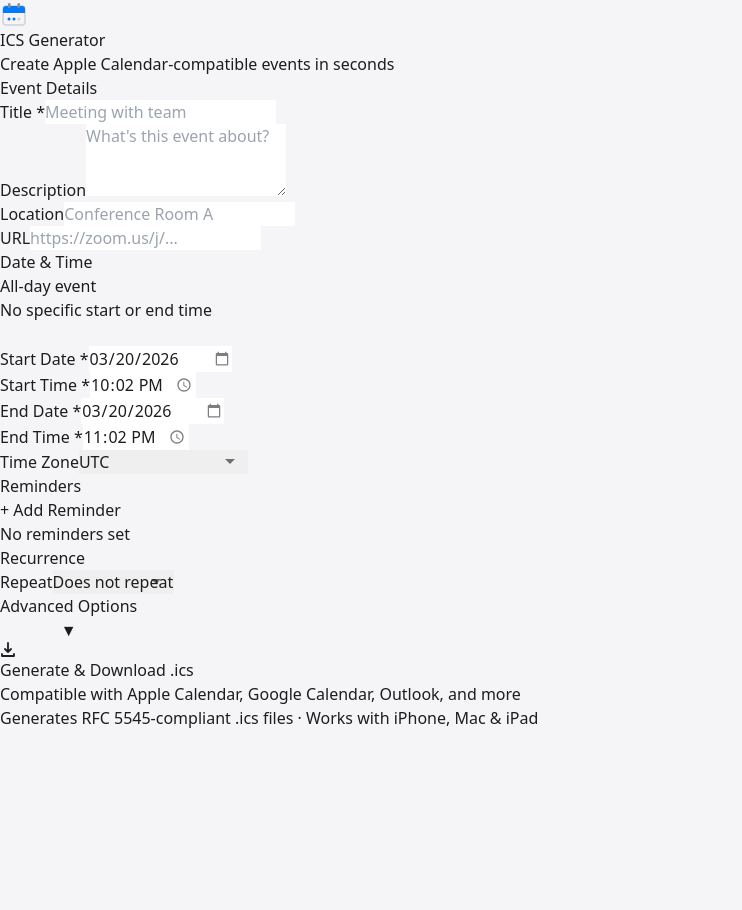
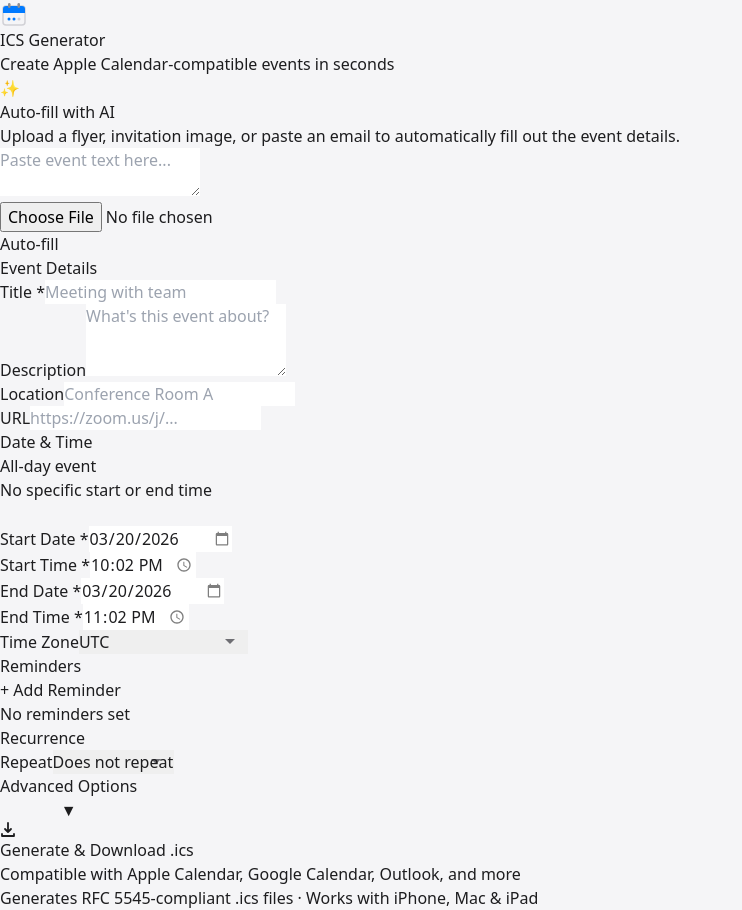
Before and after one commit to dkramerAI/ics-generator, a Next.js app: page / in a window 1280 px wide. Shown: the whole page, without its empty margins (0-742 px from the left). Before the commit the page ends 800 px from the top, so only its background shows below. Built offline with nearby package versions, Linux system fonts and the light colour scheme.

Commit message:
feat: Add Gemini AI event extraction for text and images

```diff
--- a/package.json
+++ b/package.json
@@ -9,6 +9,7 @@
     "lint": "next lint"
   },
   "dependencies": {
+    "@google/generative-ai": "^0.24.1",
     "next": "14.2.5",
     "react": "^18",
     "react-dom": "^18"
--- /dev/null
+++ b/src/app/api/extract-event/route.ts
@@ -0,0 +1,84 @@
+import { NextRequest, NextResponse } from "next/server";
+import { GoogleGenerativeAI } from "@google/generative-ai";
+
+const genAI = new GoogleGenerativeAI(process.env.GEMINI_API_KEY || "");
+
+export async function POST(req: NextRequest) {
+  try {
+    if (!process.env.GEMINI_API_KEY) {
+      return NextResponse.json({ error: "GEMINI_API_KEY environment variable is missing." }, { status: 500 });
+    }
+
+    const formData = await req.formData();
+    const text = formData.get("text") as string | null;
+    const file = formData.get("image") as File | null;
+
+    if (!text && !file) {
+      return NextResponse.json({ error: "Please provide either text or an image to extract from." }, { status: 400 });
+    }
+
+    const model = genAI.getGenerativeModel({
+      model: "gemini-1.5-flash",
+      generationConfig: {
+        responseMimeType: "application/json",
+      },
+    });
+
+    const parts: any[] = [];
+
+    parts.push({
+      text: `Extract the event details from the provided content. Return ONLY a JSON object exactly matching this schema:
+{
+  "title": "Event name",
+  "description": "Details or description about the event",
+  "location": "Physical address or video call link",
+  "url": "Website or joining URL (starts with http)",
+  "organizer": "Name of the host or organizer",
+  "organizerEmail": "Email of the organizer if present",
+  "startDate": "YYYY-MM-DD",
+  "startTime": "HH:mm",
+  "endDate": "YYYY-MM-DD",
+  "endTime": "HH:mm",
+  "allDay": false,
+  "timezone": "America/New_York"
+}
+
+Parsing Rules:
+- If a value cannot be found or inferred, use an empty string "" for strings, and false for booleans.
+- Dates must be in YYYY-MM-DD format. Assume the current year or next upcoming occurrence if year is omitted.
+- Times must be in 24-hour HH:mm format. If no end time, assume 1 hour after start time.
+- If only one date is given, use it for both startDate and endDate.
+- For timezone, if you detect a specific location or timezone, infer the IANA timezone if possible (e.g. America/Los_Angeles). Otherwise use an empty string.`
+    });
+
+    if (text) {
+      parts.push({ text: "Text to parse: " + text });
+    }
+
+    if (file) {
+      const arrayBuffer = await file.arrayBuffer();
+      const base64Data = Buffer.from(arrayBuffer).toString("base64");
+
+      parts.push({
+        inlineData: {
+          data: base64Data,
+          mimeType: file.type,
+        },
+      });
+    }
+
+    const result = await model.generateContent(parts);
+    const responseText = result.response.text();
+
+    try {
+      const parsed = JSON.parse(responseText);
+      return NextResponse.json({ data: parsed });
+    } catch (e) {
+      return NextResponse.json({ error: "Failed to parse AI response as JSON.", raw: responseText }, { status: 500 });
+    }
+
+  } catch (error: any) {
+    console.error("AI Extraction error:", error);
+    return NextResponse.json({ error: error.message || "Something went wrong during AI extraction." }, { status: 500 });
+  }
+}
--- a/src/components/ICSForm.tsx
+++ b/src/components/ICSForm.tsx
@@ -56,6 +56,12 @@ export default function ICSForm() {
   const [loading, setLoading] = useState(false);
   const [newExdate, setNewExdate] = useState("");
   const [showAdvanced, setShowAdvanced] = useState(false);
+
+  // AI State
+  const [aiLoading, setAiLoading] = useState(false);
+  const [aiError, setAiError] = useState("");
+  const [aiText, setAiText] = useState("");
+  const [aiFile, setAiFile] = useState<File | null>(null);
 
   const set = useCallback(<K extends keyof EventFormData>(key: K, value: EventFormData[K]) => {
     setForm((prev) => ({ ...prev, [key]: value }));
@@ -126,6 +132,50 @@ export default function ICSForm() {
     }
   };
 
+  const handleAIExtract = async () => {
+    if (!aiText && !aiFile) return;
+    setAiLoading(true);
+    setAiError("");
+
+    try {
+      const formData = new FormData();
+      if (aiText) formData.append("text", aiText);
+      if (aiFile) formData.append("image", aiFile);
+
+      const res = await fetch("/api/extract-event", {
+        method: "POST",
+        body: formData,
+      });
+
+      const data = await res.json();
+      if (!res.ok) throw new Error(data.error || data.raw || "Failed to extract event");
+
+      const extracted = data.data;
+      setForm(prev => {
+        const next = { ...prev };
+        if (extracted.title) next.title = extracted.title;
+        if (extracted.description) next.description = extracted.description;
+        if (extracted.location) next.location = extracted.location;
+        if (extracted.url) next.url = extracted.url;
+        if (extracted.startDate) next.startDate = extracted.startDate;
+        if (extracted.startTime) next.startTime = extracted.startTime;
+        if (extracted.endDate) next.endDate = extracted.endDate;
+        if (extracted.endTime) next.endTime = extracted.endTime;
+        if (extracted.timezone) next.timezone = extracted.timezone;
+        if (extracted.organizer) next.organizer = extracted.organizer;
+        if (extracted.organizerEmail) next.organizerEmail = extracted.organizerEmail;
+        if (extracted.allDay === true) next.allDay = true;
+        return next;
+      });
+      setAiText("");
+      setAiFile(null);
+    } catch (err: any) {
+      setAiError(err.message);
+    } finally {
+      setAiLoading(false);
+    }
+  };
+
   const inputCls = "w-full px-3 py-2.5 rounded-xl border border-gray-200 bg-white text-[15px] text-gray-900 placeholder-gray-400 focus:border-blue-400 focus:ring-2 focus:ring-blue-100 transition-all";
   const labelCls = "block text-[13px] font-500 text-gray-500 mb-1.5 uppercase tracking-wide";
 
@@ -149,6 +199,64 @@ export default function ICSForm() {
           </div>
           <h1 className="text-[28px] font-[600] text-gray-900 tracking-tight">ICS Generator</h1>
           <p className="text-[15px] text-gray-500 mt-1">Create Apple Calendar-compatible events in seconds</p>
+        </div>
+
+        {/* AI Magic Section */}
+        <div className="bg-gradient-to-br from-[#f0f7ff] to-[#e6f0ff] rounded-3xl shadow-sm border border-[#cedef7] overflow-hidden mb-8 p-6">
+          <div className="flex items-center gap-2 mb-3">
+            <span className="text-[20px]">✨</span>
+            <h2 className="text-[15px] font-[600] text-blue-900 tracking-tight">Auto-fill with AI</h2>
+          </div>
+          <p className="text-[13px] text-blue-700 mb-4">
+            Upload a flyer, invitation image, or paste an email to automatically fill out the event details.
+          </p>
+
+          <div className="space-y-3">
+            <textarea
+              className="w-full px-4 py-3 rounded-xl border border-blue-200 bg-white/70 backdrop-blur-sm text-[14px] text-gray-800 placeholder-blue-300 focus:border-blue-400 focus:ring-2 focus:ring-blue-100 transition-all resize-none"
+              rows={2}
+              placeholder="Paste event text here..."
+              value={aiText}
+              onChange={(e) => setAiText(e.target.value)}
+              disabled={aiLoading}
+            />
+
+            <div className="flex items-center gap-3">
+              <input
+                type="file"
+                accept="image/*"
+                onChange={(e) => setAiFile(e.target.files?.[0] || null)}
+                className="text-[13px] font-[500] text-blue-800 file:mr-4 file:py-2 file:px-4 file:rounded-xl file:border-0 file:text-[13px] file:font-[600] file:bg-blue-100 file:text-blue-700 hover:file:bg-blue-200 transition-colors cursor-pointer"
+                disabled={aiLoading}
+              />
+              <div className="flex-1"></div>
+              <button
+                type="button"
+                onClick={handleAIExtract}
+                disabled={aiLoading || (!aiText && !aiFile)}
+                className="px-5 py-2.5 rounded-xl bg-blue-600 text-white text-[14px] font-[600] hover:bg-blue-700 active:scale-[0.98] disabled:opacity-50 disabled:cursor-not-allowed transition-all flex items-center gap-2"
+              >
+                {aiLoading ? (
+                  <>
+                    <svg className="animate-spin w-4 h-4 text-white" viewBox="0 0 24 24" fill="none">
+                      <circle className="opacity-25" cx="12" cy="12" r="10" stroke="currentColor" strokeWidth="4"/>
+                      <path className="opacity-75" fill="currentColor" d="M4 12a8 8 0 018-8V0C5.373 0 0 5.373 0 12h4z"/>
+                    </svg>
+                    Extracting...
+                  </>
+                ) : (
+                  "Auto-fill"
+                )}
+              </button>
+            </div>
+
+            {aiError && (
+              <p className="text-[13px] text-red-500 font-medium mt-2">{aiError}</p>
+            )}
+            {aiFile && (
+              <p className="text-[12px] text-blue-600 mt-1">Image selected: {aiFile.name}</p>
+            )}
+          </div>
         </div>
 
         <div className="bg-white rounded-3xl shadow-sm border border-gray-100 overflow-hidden">
```
Also changed, not shown: 1 other file (tests, documents, lock files or other folders).
